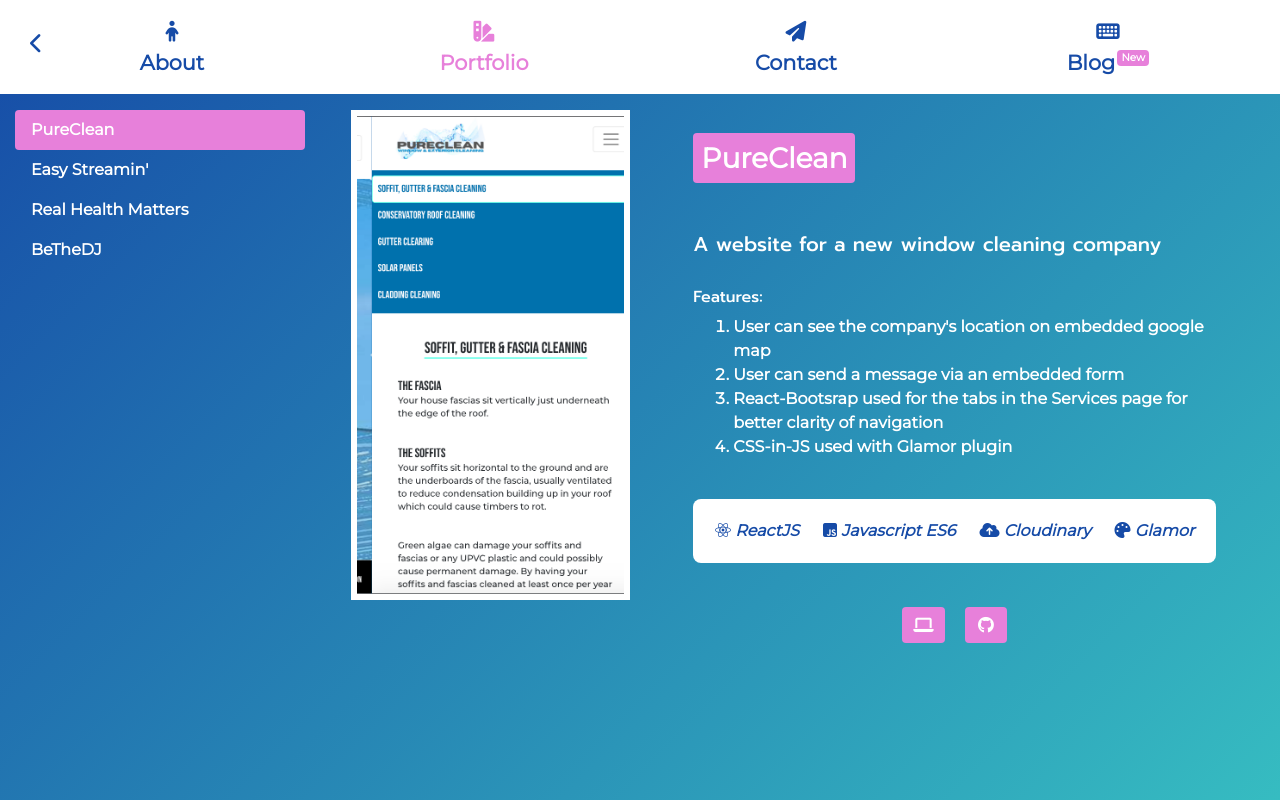
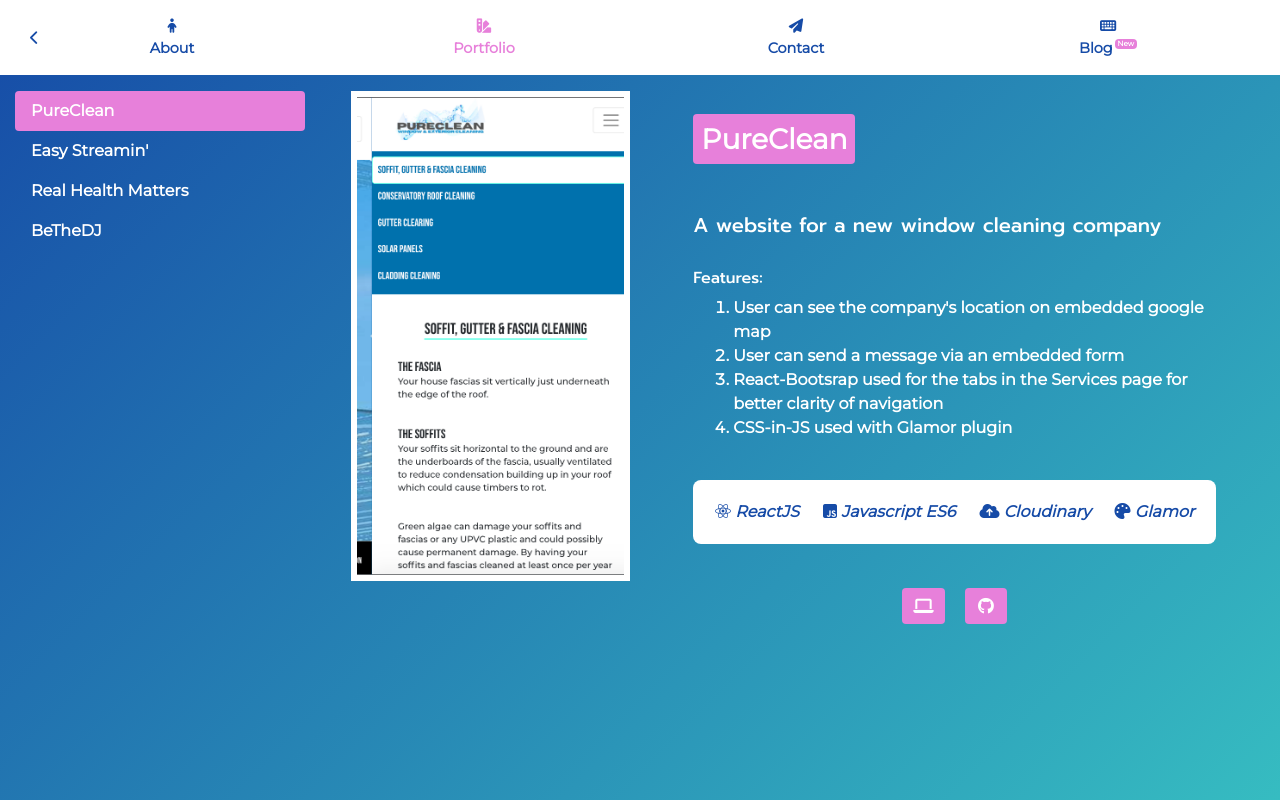
Before and after one commit to simon-a-walton/simon-a-walton-dev, a React (Create React App) app: page /portfolio in a window 1280 px wide. Built offline with nearby package versions, Linux system fonts and the light colour scheme.

Commit message:
reduced font size in nav bar

```diff
--- a/src/components/Navbar.jsx
+++ b/src/components/Navbar.jsx
@@ -14,7 +14,7 @@
 const containerStyle = css({
   backgroundColor: "white",
   color: colors.darkBlue,
-  fontSize: "1.3em",
+  fontSize: "0.9rem",
   "@media(max-width: 650px)": {
   fontSize: "0.8em"
   }
```
